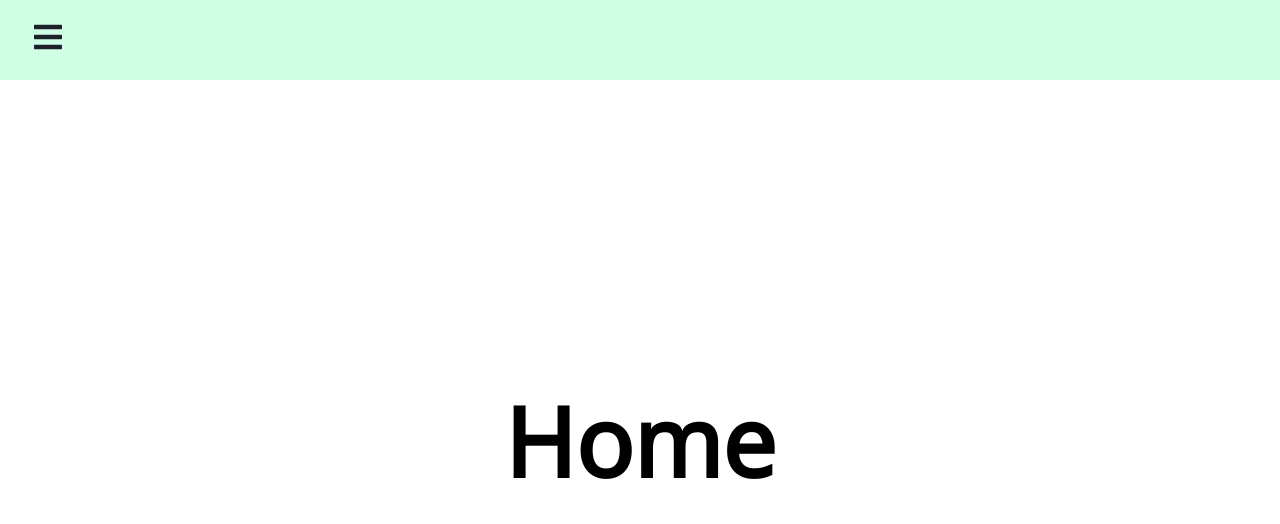
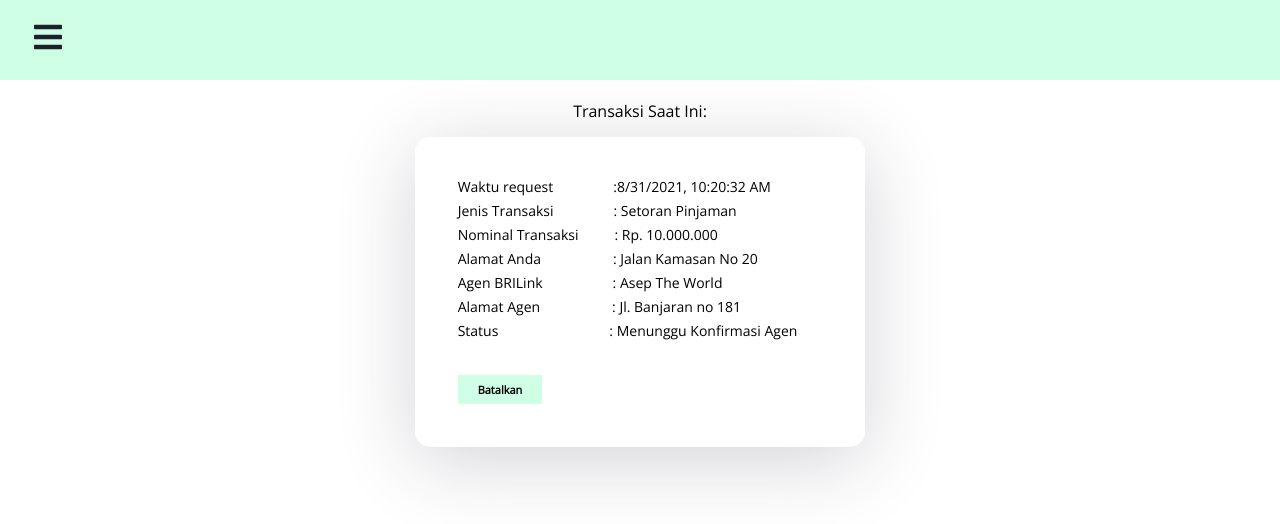
Before and after one commit to grarizki/Homework-4, a React (Create React App) app: page / in a window 1280 px wide. Shown: the top 524 px of the page. Built offline with nearby package versions, Linux system fonts and the light colour scheme.

Commit message:
create Transaction Status page

```diff
--- /dev/null
+++ b/src/pages/status/Home.css
@@ -0,0 +1,74 @@
+
+/* * {
+    box-sizing: border-box;
+    font-family: sans-serif;
+} */
+
+.outer {
+    text-align: Center;
+}
+
+.inner {
+    width:450px;
+    height: 310px;
+    margin: auto;
+    background: #ffffff;
+    box-shadow: 0px 14px 80px rgba(34, 35, 58, 0.2);
+    padding: 40px 45px 45px 20px;
+    border-radius: 15px;
+    transition: all .3s;
+    display: flex;
+    justify-content: center;
+
+
+
+}
+.Row{
+    display: flex;
+    flex-direction: row;
+    margin-bottom: 5px;
+
+}
+.inner p{
+    font-size: 14px;
+    text-align: left;
+}
+.Batalkan{
+    margin: 30px 0px;
+}
+.mb-2{
+    font-weight: bold;
+    background:#cfffe5;
+    color: black;
+    padding:7px 20px;
+    border: none;
+    font-size: 11px;
+}
+.Status{
+    margin:20px 0px 15px 0px;
+
+}
+.Status p{
+    font-size: 16px;
+
+
+}
+.Lable1,.Lable2{
+    margin-right: 60px;
+}
+.Lable3{
+    margin-right: 36px;
+
+}
+.Lable4, .Lable6{
+    margin-right: 72px;
+
+}
+.Lable5{
+    margin-right: 70px;
+
+}
+.Lable7{
+    margin-right: 111px;
+
+}
--- a/src/pages/status/Home.js
+++ b/src/pages/status/Home.js
@@ -1,10 +1,109 @@
 import React from 'react';
+import { Form, Col, Row, Button} from 'react-bootstrap';
+import'./Home.css'
+
+class Time extends React.Component {
+  state={
+    myCurrentTime : new Date().toLocaleString(),
+  }
+  render(){
+    return (
+      <div className="Date">
+        {this.state.myCurrentTime}
+      </div>
+    );
+  }
+}
 
 function Home() {
+
+
   return (
-    <div className='home'>
-      <h1>Home</h1>
+
+
+    <div className="outer">
+      <div className="Status">
+        <p>Transaksi Saat Ini:</p>
+      </div>
+      <div className="inner">
+        <Form>
+          <Row className = "Row">
+              <div className="Lable1">
+                <p>Waktu request </p>
+              </div>
+              <div className='value'>
+                <p>: </p>
+              </div>
+              <div className='value'>
+                <p> <Time/></p>
+              </div>
+          </Row>
+          <Row className = "Row">
+            <div className="Lable2">
+              <p>Jenis Transaksi</p>
+            </div>
+            <div className='value'>
+              <p>: Setoran Pinjaman</p>
+            </div>
+          </Row>
+          <Row className = "Row">
+            <div className="Lable3">
+              <p> Nominal Transaksi</p>
+            </div>
+            <div className='value'>
+              <p>: Rp. 10.000.000</p>
+            </div>
+          </Row>
+          <Row className = "Row">
+            <div className="Lable4">
+              <p>Alamat Anda</p>
+            </div>
+            <div className='value'>
+              <p>: Jalan Kamasan No 20</p>
+            </div>
+          </Row>
+          <Row className = "Row">
+            <div className="Lable5">
+              <p>Agen BRILink</p>
+            </div>
+            <div className='value'>
+              <p>: Asep The World</p>
+            </div>
+          </Row>
+          <Row className = "Row">
+            <div className="Lable6">
+              <p>Alamat Agen</p>
+            </div>
+            <div className='value'>
+              <p>: Jl. Banjaran no 181</p>
+            </div>
+          </Row>
+          <Row className = "Row">
+            <div className="Lable7">
+              <p>Status</p>
+            </div>
+            <div className='value'>
+              <p>: Menunggu Konfirmasi Agen</p>
+            </div>
+          </Row>
+          <Row className = "Row">
+            <div className = "Batalkan" >
+              <Button type="submit" className="mb-2">
+                Batalkan
+              </Button>
+            </div>
+
+          </Row>
+        </Form>
+
+
+
+
+
+        </div>
     </div>
+
+
   );
 }
 
```
